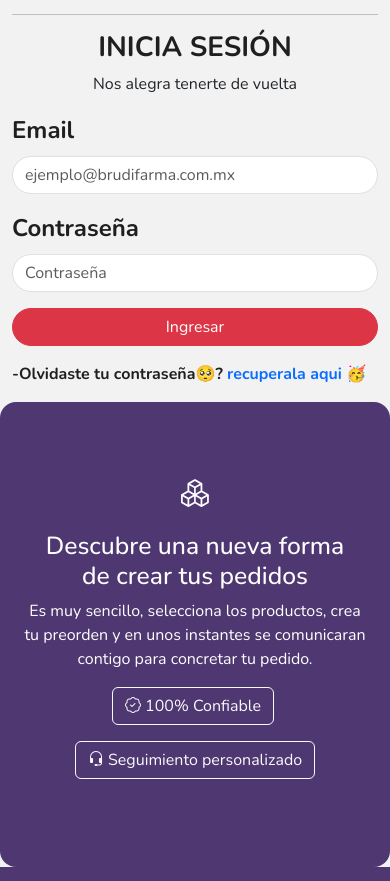
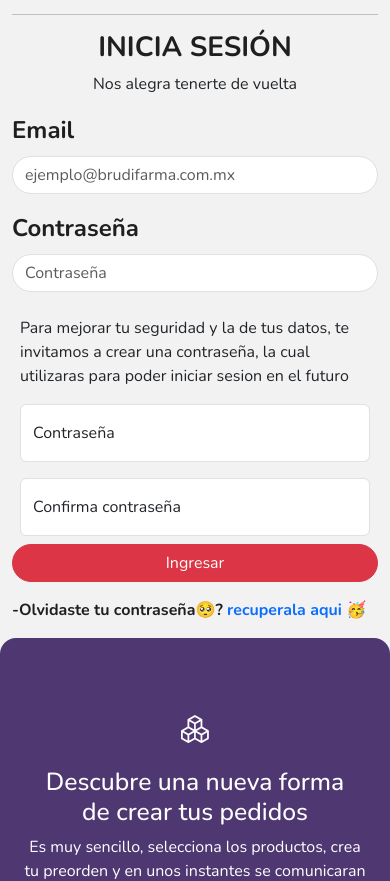
Before and after one commit to Jonathan-Miranda/pedidos-bf, a PHP site: page / in a window 390 px wide. Shown: the part 275-1156 px from the top of the page. Run offline with PHP 8.4, Linux system fonts and the light colour scheme.

Commit message:
agregamos la estructura del login para comenzar la logica

```diff
--- a/index.php
+++ b/index.php
@@ -21,20 +21,37 @@
                         <h1 class="text-center focus">INICIA SESIÓN</h1>
                         <p class="text-center">Nos alegra tenerte de vuelta</p>
 
-                        <form>
+                        <form id="frm-login" method="POST" enctype="multipart/form-data" accept-charset="utf-8">
                             <div class="mb-3">
-                                <label for="exampleInputEmail1" class="form-label focus g-text">Email</label>
-                                <input type="email" class="form-control rounded-pill" placeholder="ejemplo@brudifarma.com.mx">
+                                <label for="email" class="form-label focus g-text">Email</label>
+                                <input type="email" id="email" name="email" class="form-control rounded-pill" placeholder="ejemplo@brudifarma.com.mx" required>
                             </div>
-                            <div class="mb-3">
-                                <label for="exampleInputPassword1" class="form-label focus g-text">Contraseña</label>
-                                <input type="password" class="form-control rounded-pill" placeholder="Contraseña">
+                            <div class="p mb-3">
+                                <label for="pw" class="form-label focus g-text">Contraseña</label>
+                                <input type="password" id="pw" name="pw" class="form-control rounded-pill" placeholder="Contraseña">
                             </div>
+
+                            <div class="p-2">
+                                <p>Para mejorar tu seguridad y la de tus datos, te invitamos a crear una contraseña, la cual utilizaras para poder iniciar sesion en el futuro</p>
+                                <div class="col-md-12">
+                                    <div class="form-floating mt-3">
+                                        <input type="password" class="form-control" id="pw-nw" name="pw-nw" placeholder="Contraseña">
+                                        <label for="pw-nw">Contraseña</label>
+                                    </div>
+                                </div>
+                                <div class="col-md-12">
+                                    <div class="form-floating mt-3">
+                                        <input type="password" class="form-control" id="pw-nw2" name="pw-nw2" placeholder="Contraseña">
+                                        <label for="pw-nw2">Confirma contraseña</label>
+                                    </div>
+                                </div>
+                            </div>
+
                             <div class="d-grid">
                                 <button type="submit" class="btn rounded-pill btn-danger">Ingresar</button>
                             </div>
                         </form>
-                        <p class="focus mt-3">-Olvidaste tu contraseña🥺? <a href="#" class="text-decoration-none">recuperala aqui 🥳</a></p>
+                        <p class="fgt focus mt-3">-Olvidaste tu contraseña🥺? <a href="#" class="text-decoration-none">recuperala aqui 🥳</a></p>
                     </div>
                 </div>
             </div>
@@ -50,6 +67,10 @@
             </div>
         </div>
     </div>
+    <?php
+    require('src/component/jquery-bootstrap.php');
+    ?>
+
 </body>
 
 </html>
```
